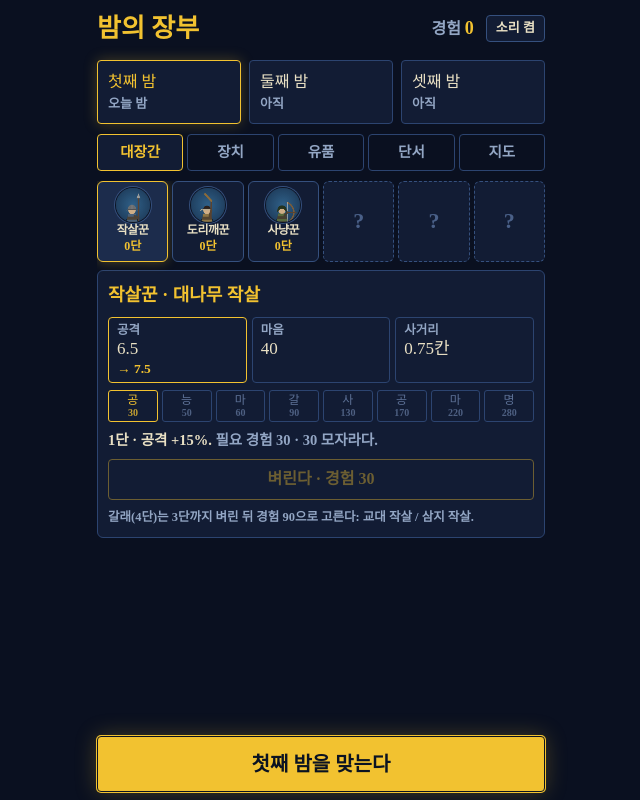
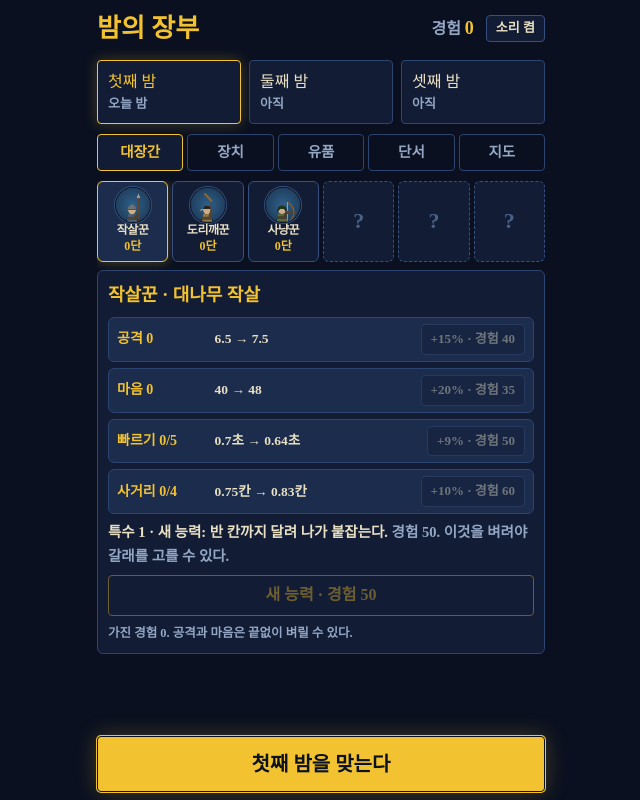
Before and after one commit to youncall31-glitch/Light2, a plain HTML site: page index.html in a window 1280 px wide. Both pictures are taken after a click on the button "등불을 든다". Shown: the whole page, without its empty margins (319-959 px from the left). Drawn offline with Linux system fonts and the light colour scheme; a web font is replaced by a local one.

Commit message:
대장간: 공격·마음·빠르기·사거리·특수를 골라 벼림 (기존 저장은 그대로 옮김)
Co-Authored-By: Claude Opus 5.5 <noreply@anthropic.com>
Claude-Session: https://claude.ai/code/session_01NxXvvHQB1Tc2TZWzfLkYNZ

```diff
--- a/index.html
+++ b/index.html
@@ -296,6 +296,12 @@ body.night.lay-full #sBattle{position:relative;gap:0}
 body.night.lay-full #stage{position:absolute;inset:0;border-radius:0}
 body.night.lay-full #hud{position:absolute;left:0;right:0;bottom:0;z-index:2;border:0;border-radius:0;box-shadow:none;background:linear-gradient(rgba(8,12,24,0),rgba(8,12,24,.72) 26%,rgba(8,12,24,.9));padding-top:16px}
 body.night.lay-full .ucard,body.night.lay-full .skbtn,body.night.lay-full .spbtn,body.night.lay-full #hud .mini{background:rgba(24,38,66,.7)}
+
+.trk{display:flex;flex-direction:column;gap:6px;grid-column:1/-1}
+.trow{display:grid;grid-template-columns:5.6em 1fr auto;align-items:center;gap:8px;padding:6px 8px;border:1px solid var(--line);border-radius:6px;background:var(--bg3)}
+.trow .tn{font-weight:700;color:var(--gold);font-size:14px}
+.trow .tv{font-size:13.5px;color:var(--cream);min-width:0}
+.trow .tb{padding:6px 9px;font-size:13px;white-space:nowrap}
 </style>
 
 <div id="app">
@@ -453,7 +459,7 @@ function newNight(night,seed,up,o){
   o=o||{};const card=o.card||null,sp=o.spirits||{};
   N={night,phase:'day',t:0,hour:-1,rng:mulberry(seed||1),courage:TUNE.start+(card==='meal'?40:0),lives:card==='few'?3:5,maxLives:5,
     next:0,waveN:0,pts:TUNE.pts+(o.pts||0)+(card==='tools'?4:0),gate:4,block:[],rock:[],pond:[],obj:[],dist:[],posts:null,dayPlaced:0,spUsed:0,sp:{},
-    units:[],foes:[],shots:[],woke:[],patches:[],queue:[],fx:[],over:null,up:up||{},br:o.br||{},depth:o.depth||0,uid:1,placed:0,card,
+    units:[],foes:[],shots:[],woke:[],patches:[],queue:[],fx:[],over:null,up:up||{},tr:o.tr||null,br:o.br||{},depth:o.depth||0,uid:1,placed:0,card,
     mod:{slow:card==='rain'?.8:1,move:card==='rain'?.6:1,burn:card==='rain'?.5:1,bowR:card==='wind'?40:0,boomR:card==='wind'?10:0,tele:card==='moon'?6:3,noTele:card==='dark',fogK:card==='thick'?1.3:1,courK:card==='catch'?1.3:1},
     unlocked:NIGHTS[night].units.slice(),stats:{woke:0,turned:0,back:0,deep:0,xp:0,boss:false,chain:0,pieces:0},
     devs:o.devs||{},beam:{c:4,need:TUNE.beamNeed},chainN:0,lastWake:-9,mid:null,midDone:false,xpK:1,bonusPack:0,tw:[],devObjs:[]};
@@ -464,10 +470,14 @@ function newNight(night,seed,up,o){
   return N;
 }
 function lvOf(kind){return N.up[kind]||0}
-function tierOf(kind){const L=lvOf(kind);return L>=4?2:L>=2?1:0}
-function atkK(kind){const L=lvOf(kind);return 1+.15*((L>=1)+(L>=6)+(L>=8))+.06*Math.max(0,L-8)}
-function hpK(kind){const L=lvOf(kind);return 1+.2*((L>=3)+(L>=7)+(L>=8))+.06*Math.max(0,L-8)}
-function rngK(kind){const L=lvOf(kind);return 1+.1*((L>=5)+(L>=8))}
+/* 다섯 갈래 벼림: a 공격, h 마음, s 빠르기, r 사거리, x 특수(1 새 능력, 2 갈래) */
+function trFromL(L){const e=Math.max(0,L-8);return{a:(L>=1)+(L>=6)+(L>=8)+Math.ceil(e/2),h:(L>=3)+(L>=7)+(L>=8)+Math.floor(e/2),s:0,r:(L>=5)+(L>=8),x:(L>=2)+(L>=4)};}
+function trOf(kind){if(N.tr){const t=N.tr[kind]||{};return{a:t.a||0,h:t.h||0,s:t.s||0,r:t.r||0,x:t.x||0};}return trFromL(lvOf(kind));}
+function tierOf(kind){return Math.min(2,trOf(kind).x)}
+function atkK(kind){return 1+.15*trOf(kind).a}
+function hpK(kind){return 1+.2*trOf(kind).h}
+function rngK(kind){return 1+.1*trOf(kind).r}
+function spdK(kind){return UNITS[kind]?1/Math.pow(.92,trOf(kind).s):1}
 function brOf(kind){return tierOf(kind)>=2?N.br[kind]||null:null}
 function moveOf(kind){return kind==='spear'?(brOf('spear')==='swap'?40:MOVE[tierOf(kind)])*N.mod.move:0}
 function rangeOf(kind){const t=tierOf(kind);if(SPIRITS[kind])return SPIRITS[kind].range;const k=rngK(kind);return kind==='spear'?moveOf(kind)+30*k:kind==='lamp'?(UNITS.lamp.range+(t>=1?14:0))*k:kind==='flail'?UNITS.flail.range*k*(brOf('flail')==='wide'?1.35:1):kind==='bow'?UNITS.bow.range*k+N.mod.bowR:UNITS[kind].range*k}
@@ -614,7 +624,7 @@ function step(dt){
   /* 유닛 */
   for(const u of N.units){
     let hs=1;for(const y of yuns)if(y!==u&&Math.hypot(y.x-u.x,y.y-u.y)<SPIRITS.yun.range){hs=1+.4*y.pw;break;}
-    u.cd-=dt*hs;if(u.lured>0)u.lured-=dt;
+    u.cd-=dt*hs*spdK(u.kind);if(u.lured>0)u.lured-=dt;
     if(u.atLure){u.lureT-=dt;if(u.lureT<=0){u.atLure=false;u.path=[{x:u.hx,y:u.hy}];u.walk=true;}}
     if(u.walk){ /* 걸어가는 중: 길을 막는 그림자와는 붙어 싸운다 */
       let bf=null,bd=BIG;for(const f of N.foes){const d=Math.hypot(u.x-f.x,u.y-f.y)-f.r;if(d<16&&d<bd){bd=d;bf=f;}}
@@ -733,7 +743,7 @@ function pickMid(id){
   else if(id==='gold'){N.extraTreasure=1;N.mod.spdK*=1.1;}else if(id==='dim'){N.lives=Math.max(1,N.lives-1);N.bonusPack=1;}
   N.mid=null;N.midDone=true;N.midCard=id;N.fx.push({k:'midpick',id});
 }
-if(typeof module!=='undefined')module.exports={spawn,DEVS,MIDS,beamAll,ringBell,pickMid,TUNE,atkK,hpK,rngK,lvOf,MOVE,UNITS,SPIRITS,FOES,NIGHTS,CARDS,ORDER,TILE,F_TOP,WAVES,BUILD,waveOf,newNight,place,summon,canPlace,snap,step,toggleBuild,setGate,startNightPhase,rangeOf,get:()=>N};
+if(typeof module!=='undefined')module.exports={spawn,trOf,trFromL,spdK,DEVS,MIDS,beamAll,ringBell,pickMid,TUNE,atkK,hpK,rngK,lvOf,MOVE,UNITS,SPIRITS,FOES,NIGHTS,CARDS,ORDER,TILE,F_TOP,WAVES,BUILD,waveOf,newNight,place,summon,canPlace,snap,step,toggleBuild,setGate,startNightPhase,rangeOf,get:()=>N};
 
 /* ───────── 이야기 ───────── */
 const STORY={
@@ -768,7 +778,7 @@ const jo=(w,a,b)=>w+(((w.charCodeAt(w.length-1)-0xAC00)%28)?a:b);
 /* ───────── 화면 ───────── */
 function boot(){
 const $=id=>document.getElementById(id);
-const FRESH=()=>({bp:0,pieces:0,devs:{},deep:0,night:0,xp:0,up:{},br:{},sp:{},pts:0,pity:0,draws:0,clues:[],mute:false});
+const FRESH=()=>({bp:0,pieces:0,devs:{},deep:0,night:0,xp:0,up:{},tr:{},br:{},sp:{},pts:0,pity:0,draws:0,clues:[],mute:false});
 let S=FRESH();
 try{const s=JSON.parse(localStorage.getItem('saebyeok4')||'null');if(s)S=Object.assign(S,s);}catch(e){}
 const save=()=>{try{localStorage.setItem('saebyeok4',JSON.stringify(S));}catch(e){}};
@@ -776,7 +786,13 @@ const reduce=matchMedia('(prefers-reduced-motion:reduce)').matches;
 let openedAt=0;
 document.addEventListener('click',e=>{if(performance.now()-openedAt<380){e.stopPropagation();e.preventDefault();}},true);
 document.addEventListener('dblclick',e=>e.preventDefault(),{passive:false});
-const upC=L=>L<8?UPCOST[L]:280+60*(L-7),lvS=k=>S.up[k]||0,tierS=k=>{const L=lvS(k);return L>=4?2:L>=2?1:0;},brName=k=>{const b=BR[k].find(x=>x[0]===S.br[k]);return b?b[1]:WEAP[k][1];},dispTier=k=>{const t=tierS(k);return t<2?t:BR[k].findIndex(x=>x[0]===S.br[k])>0?3:2;};
+if(!S.trV){S.tr={};for(const k in S.up)S.tr[k]=trFromL(S.up[k]||0);S.trV=1;}
+const TK=k=>S.tr[k]||(S.tr[k]={a:0,h:0,s:0,r:0,x:0});
+/* 다섯 갈래 벼림: 값은 갈래마다 따로 오른다 */
+const TRK=[['a','공격','+15%',n=>40+30*n,99],['h','마음','+20%',n=>35+25*n,99],['s','빠르기','+9%',n=>50+40*n,5],['r','사거리','+10%',n=>60+50*n,4]],XC=[50,90];
+const trCost=(k,id)=>{const t=TK(k);if(id==='x')return t.x<2?XC[t.x]:null;const d=TRK.find(q=>q[0]===id);return t[id]>=d[4]?null:d[3](t[id]);};
+const canUp=k=>['a','h','s','r','x'].some(id=>{const c=trCost(k,id);return c!=null&&S.xp>=c;});
+const lvS=k=>{const t=TK(k);return t.a+t.h+t.s+t.r+t.x;},tierS=k=>Math.min(2,TK(k).x),brName=k=>{const b=BR[k].find(x=>x[0]===S.br[k]);return b?b[1]:WEAP[k][1];},dispTier=k=>{const t=tierS(k);return t<2?t:BR[k].findIndex(x=>x[0]===S.br[k])>0?3:2;};
 const SCR=['sTitle','sHome','sStory','sBattle','sMap'];
 function show(id){SCR.forEach(s=>$(s).hidden=s!==id);openedAt=performance.now();}
 function ov(id,on){$(id).hidden=!on;if(on)openedAt=performance.now();}
@@ -884,27 +900,29 @@ function renderHome(){
   /* 대장간: 위에 다섯 칸, 아래에 고른 이의 다음 벼림 하나 */
   const fg=$('forge');fg.textContent='';
   ORDER.forEach(k=>{const met=open.includes(k),b=document.createElement('button');b.className='utile'+(fsel===k?' on':'')+(met?'':' lock');b.disabled=!met;
-    if(met){b.append(fig(k,'ficon'));const n=document.createElement('span');n.className='un';n.textContent=UNITS[k].name;const l=document.createElement('span');l.className='lv';l.textContent=`${lvS(k)}단`;b.append(n,l);if(S.xp>=upC(lvS(k)))b.classList.add('can');}else b.textContent='?';
+    if(met){b.append(fig(k,'ficon'));const n=document.createElement('span');n.className='un';n.textContent=UNITS[k].name;const l=document.createElement('span');l.className='lv';l.textContent=`${lvS(k)}단`;b.append(n,l);if(canUp(k))b.classList.add('can');}else b.textContent='?';
     b.onclick=()=>{fsel=k;tone(196,.08,.04,'triangle');renderHome();};fg.appendChild(b);});
-  const k=fsel,L=lvS(k),fd=$('fdetail');fd.textContent='';
-  const h=document.createElement('p');h.className='fhead';h.textContent=`${UNITS[k].name} · ${L<2?WEAP[k][0]:L<4?WEAP[k][1]:brName(k)}`;
-  const stat=l=>{const U=UNITS[k],ak=1+.15*((l>=1)+(l>=6)+(l>=8))+.06*Math.max(0,l-8),hk=1+.2*((l>=3)+(l>=7)+(l>=8))+.06*Math.max(0,l-8),rk=1+.1*((l>=5)+(l>=8)),sw=l>=4&&S.br.spear==='swap';
-    return{atk:(k==='lamp'?4:U.dmg)*ak,hp:U.hp*hk,rng:(k==='spear'?30*rk+(l>=2?(sw?40:20):0):k==='lamp'?(78+(l>=2?14:0))*rk:U.range*rk)/40};};
-  const now=stat(L),nx=stat(L+1),f1=v=>(Math.round(v*10)/10).toString();
-  const tb=document.createElement('div');tb.className='fstats';
-  [['공격',now.atk,nx.atk,''],['마음',now.hp,nx.hp,''],['사거리',now.rng,nx.rng,'칸']].forEach(([nm,a,b,u])=>{const d=document.createElement('div'),up=b>a+.001;d.className=up?'up':'';d.innerHTML='<span></span><b></b><i></i>';d.children[0].textContent=nm;const f2=v=>u?(Math.round(v*100)/100).toString():f1(v);d.children[1].textContent=f2(a)+u;d.children[2].textContent=up?`→ ${f2(b)}${u}`:'';tb.append(d);});
-  const pips=document.createElement('div');pips.className='pips';STEP.forEach((s2,i)=>{const p=document.createElement('span');p.innerHTML='<b></b><i></i>';p.children[0].textContent=STEPS[s2][0];p.children[1].textContent=UPCOST[i];p.className=i<L?'done':i===L?'next':'';pips.append(p);});if(L>=8){const p=document.createElement('span');p.innerHTML='<b></b><i></i>';p.children[0].textContent='+'+(L-8);p.children[1].textContent=upC(L);p.className='next';pips.append(p);}
-  fd.append(h,tb,pips);
+  const k=fsel,T=TK(k),fd=$('fdetail');fd.textContent='';
+  const h=document.createElement('p');h.className='fhead';h.textContent=`${UNITS[k].name} · ${T.x<1?WEAP[k][0]:T.x<2?WEAP[k][1]:brName(k)}`;
+  const U=UNITS[k],sw=T.x>=2&&S.br.spear==='swap',f1=v=>(Math.round(v*10)/10).toString(),f2=v=>(Math.round(v*100)/100).toString();
+  const val={a:n=>f1((k==='lamp'?4:U.dmg)*(1+.15*n)),h:n=>f1(U.hp*(1+.2*n)),s:n=>f2(U.cd*(k==='flail'&&T.x>=1?.8:1)*Math.pow(.92,n))+'초',
+    r:n=>f2((k==='spear'?30*(1+.1*n)+(T.x>=1?(sw?40:20):0):k==='lamp'?(78+(T.x>=1?14:0))*(1+.1*n):U.range*(1+.1*n))/40)+'칸'};
   const act=()=>{bell(175,.16);tone(880,.12,.05,'triangle');save();renderHome();};
-  const need=c=>S.xp>=c?`필요 경험 ${c} · 가진 경험 ${S.xp}`:`필요 경험 ${c} · ${c-S.xp} 모자라다`;
-  if(L>=8){const p=document.createElement('p');p.className='fnext';p.innerHTML='<b></b> ';p.children[0].textContent=`${L+1}단 · 더 벼림: 공격 +6%, 마음 +6%.`;p.append(need(upC(L))+'. 끝없이 벼릴 수 있고, 단마다 경험이 60씩 더 든다.');
-    const b=document.createElement('button');b.className='fbtn';b.textContent=`벼린다 · 경험 ${upC(L)}`;b.disabled=S.xp<upC(L);b.onclick=()=>{if(S.xp<upC(L))return;S.xp-=upC(L);S.up[k]=L+1;act();};fd.append(p,b);}
-  else if(STEP[L]==='br'){const p=document.createElement('p');p.className='fnext';p.innerHTML='<b>4단 · 갈래 선택.</b> ';p.append(`${need(UPCOST[L])}. 아래에서 하나를 고르면 벼려진다. 나중에 값 없이 바꿀 수 있다.`);fd.append(p);}
-  else{const p=document.createElement('p');p.className='fnext';p.innerHTML='<b></b> ';p.children[0].textContent=`${L+1}단 · ${STEP[L]==='abil'?'새 능력: '+ABIL1[k]:STEPS[STEP[L]][1]}.`;p.append(need(UPCOST[L])+'.');
-    const b=document.createElement('button');b.className='fbtn';b.textContent=`벼린다 · 경험 ${UPCOST[L]}`;b.disabled=S.xp<UPCOST[L];b.onclick=()=>{if(S.xp<UPCOST[L])return;S.xp-=UPCOST[L];S.up[k]=L+1;act();};fd.append(p,b);}
-  if(L<3){const p=document.createElement('p');p.className='fnext sm';p.textContent=`갈래(4단)는 3단까지 벼린 뒤 경험 ${UPCOST[3]}으로 고른다: ${BR[k].map(x=>x[1]).join(' / ')}.`;fd.append(p);}
-  if(L>=3){const row=document.createElement('div');row.className='brow';BR[k].forEach(([id,nm,tx])=>{const b=document.createElement('button'),on=L>=4&&S.br[k]===id;b.className='brbtn'+(on?' on':'');b.innerHTML='<b></b><span></span>';b.children[0].textContent=nm+(L<4?'':on?' · 쓰는 중':' · 바꾼다');b.children[1].textContent=tx;b.disabled=on||(L<4&&S.xp<UPCOST[3]);
-      b.onclick=()=>{if(L<4){if(S.xp<UPCOST[3])return;S.xp-=UPCOST[3];S.up[k]=4;}S.br[k]=id;act();};row.append(b);});fd.append(row);}
+  const buy=(id,fn)=>{const c=trCost(k,id);if(c==null||S.xp<c)return;S.xp-=c;fn();act();};
+  const tb=document.createElement('div');tb.className='trk';
+  TRK.forEach(([id,nm,st,cf,mx])=>{const n=T[id],c=trCost(k,id),r=document.createElement('div');r.className='trow';
+    r.innerHTML='<span class="tn"></span><span class="tv"></span><button class="tb"></button>';
+    r.children[0].textContent=`${nm} ${n}${mx<99?'/'+mx:''}`;r.children[1].textContent=c==null?`${val[id](n)} · 끝`:`${val[id](n)} → ${val[id](n+1)}`;
+    const bt=r.children[2];if(c==null){bt.textContent='다 벼림';bt.disabled=true;}else{bt.textContent=`${st} · 경험 ${c}`;bt.disabled=S.xp<c;bt.onclick=()=>buy(id,()=>{T[id]++;S.up[k]=lvS(k);});}
+    tb.append(r);});
+  fd.append(h,tb);
+  /* 특수: 새 능력 → 갈래 하나 고르기 */
+  const sx=document.createElement('p');sx.className='fnext';sx.innerHTML='<b></b> ';
+  if(T.x<1){sx.children[0].textContent=`특수 1 · 새 능력: ${ABIL1[k]}.`;sx.append(`경험 ${XC[0]}. 이것을 벼려야 갈래를 고를 수 있다.`);const bt=document.createElement('button');bt.className='fbtn';bt.textContent=`새 능력 · 경험 ${XC[0]}`;bt.disabled=S.xp<XC[0];bt.onclick=()=>buy('x',()=>{T.x=1;S.up[k]=lvS(k);});fd.append(sx,bt);}
+  else{sx.children[0].textContent=T.x<2?`특수 2 · 갈래 ${BR[k].length}개 중 하나.`:`특수 · ${ABIL1[k]}.`;sx.append(T.x<2?`경험 ${XC[1]}. 고른 뒤에도 값 없이 바꿀 수 있다.`:'갈래는 값 없이 바꿀 수 있다.');fd.append(sx);
+    const row=document.createElement('div');row.className='brow';BR[k].forEach(([id,nm,tx])=>{const b=document.createElement('button'),on=T.x>=2&&S.br[k]===id;b.className='brbtn'+(on?' on':'');b.innerHTML='<b></b><span></span>';b.children[0].textContent=nm+(T.x<2?` · 경험 ${XC[1]}`:on?' · 쓰는 중':' · 바꾼다');b.children[1].textContent=tx;b.disabled=on||(T.x<2&&S.xp<XC[1]);
+      b.onclick=()=>{if(T.x<2){buy('x',()=>{T.x=2;S.br[k]=id;S.up[k]=lvS(k);});}else{S.br[k]=id;act();}};row.append(b);});fd.append(row);}
+  {const p=document.createElement('p');p.className='fnext sm';p.textContent=`가진 경험 ${S.xp}. 공격과 마음은 끝없이 벼릴 수 있다.`;fd.append(p);}
   /* 유품 */
   const sl=$('spList');sl.textContent='';
   Object.keys(SPIRITS).forEach(id=>{const s=S.sp[id],d=document.createElement('div');d.className='frow'+(s?'':' unmet');
@@ -933,7 +951,7 @@ const HELP=[['이기는 법','열두 물결의 그림자를 모두 깨우면 해
  ['한밤의 선택','여섯째 물결을 넘기면 카드 셋 가운데 하나를 고른다. 덕은 그냥 좋고, 날씨는 양쪽에 걸리고, 내기는 위험한 만큼 더 받는다.'],
  ['장치','금빛 보물 그림자를 깨우면 설계도 조각이 나온다. 다 모이면 새벽에 조각을 돌려 맞춘다. 돌 대포, 가짜 등불, 마을 종, 거울 순서로 얻는다.'],
  ['홀림과 영혼','마음(발밑 줄)이 다한 이는 약한 그림자가 된다. 깨우면 마을로 돌아가고, 곁에 있던 이들의 마음이 30% 찬다. 영혼은 유품으로 부른다. 한 밤에 둘까지, 40초쯤 머문다.'],
- ['벼림과 새벽','대장간에서 여덟 단까지 벼린다. 공격, 능력, 마음, 갈래, 사거리가 번갈아 오른다. 이기면 새벽 꾸러미 하나를 푼다. 빈 꾸러미는 없다.']];
+ ['벼림과 새벽','대장간에서 공격, 마음, 빠르기, 사거리, 특수를 골라서 벼린다. 특수는 새 능력을 얻은 뒤 갈래 하나를 고른다. 공격과 마음은 끝없이 오른다. 이기면 새벽 꾸러미 하나를 푼다. 빈 꾸러미는 없다.']];
 let hp=0,helpWas=false;
 function helpPage(){$('helpTitle').textContent=HELP[hp][0];$('helpText').textContent=HELP[hp][1];$('helpNo').textContent=`${hp+1} / ${HELP.length}`;$('helpPrev').disabled=hp===0;$('helpNext').disabled=hp===HELP.length-1;}
 $('btnInfo').onclick=()=>{helpWas=paused;paused=true;helpPage();ov('ovHelp',true);};
@@ -1669,7 +1687,7 @@ function pickCard(n){
   ov('ovCards',true);tone(147,.5,.05,'sine');
 }
 function begin(n,cd){
-  newNight(n,(Math.random()*1e9)|0,S.up,{card:cd.id,spirits:S.sp,pts:S.pts,br:S.br,devs:S.devs,depth:S.night>=3?(S.deep||0):0});
+  newNight(n,(Math.random()*1e9)|0,S.up,{tr:S.tr,card:cd.id,spirits:S.sp,pts:S.pts,br:S.br,devs:S.devs,depth:S.night>=3?(S.deep||0):0});
   sel='gate';pend=null;insp=null;paused=false;speed=1;banner={t:0,a:'낮',b:`${cd.name} · 문을 정하고 채비를 놓는다`};$('btnSpeed').textContent='×1';for(const k of ORDER)delete $('u_'+k).dataset.open;$('spRow').dataset.k='-';fxs=[];
   const o=S.night>0;$('nightRow').hidden=true;tut={treasure:!!S.draws&&S.night>1,carry:S.night>1,place:o,wake:o,turn:o,deep:o,promo:o,pend:o,rest:o,back:o,root:o,walk:o};shown=false;dawnA=0;
   document.body.classList.add('battle');show('sBattle');resize();hud();
@@ -1679,7 +1697,7 @@ function begin(n,cd){
 let draw=null,drawQ=[];
 function rollDraw(){
   const rk=N.card==='thick'?2:N.card==='few'?1.5:1,ids=Object.keys(SPIRITS),own=ids.filter(k=>starOf(k)),grow=ids.filter(k=>!S.sp[k]||S.sp[k].star<3||(S.sp[k].w||0)<3);
-  const wp=own.filter(k=>(S.sp[k].w||0)<3),nextU=NIGHTS[Math.min(S.night+1,2)].units.filter(k=>lvS(k)<8&&STEP[lvS(k)]!=='br');
+  const wp=own.filter(k=>(S.sp[k].w||0)<3),nextU=NIGHTS[Math.min(S.night+1,2)].units.filter(k=>true);
   const w={sp:grow.length?.25*rk:0,wp:wp.length?.2:0,big:nextU.length?.05*rk:0,pc:S.bp<4?.12:0,xp:.25,pts:.13};
   let kind='xp';if(!S.draws||(S.pity>=3&&grow.length))kind='sp';else{let r=Math.random()*(w.sp+w.wp+w.big+w.xp+w.pts);for(const k in w){r-=w[k];if(r<0){kind=k;break;}}}
   const first=!S.draws;S.draws++;if(kind==='sp')S.pity=0;else S.pity++;
@@ -1688,7 +1706,7 @@ function rollDraw(){
     if(s.star<3){s.star++;return{r:2,sp:id,kd:'유품',nm:`${N2.name} ${'★'.repeat(s.star)}`,ln:`같은 이의 물건이 또 왔다. 더 오래 머물고 더 세진다.`};}
     s.w=(s.w||0)+1;return{r:1,sp:id,kd:'영혼의 연장',nm:`${N2.name}의 연장 +${s.w}`,ln:'별이 다 찬 이의 물건은 연장이 된다. 힘이 25% 는다.'};}
   if(kind==='wp'){const id=wp[Math.floor(Math.random()*wp.length)],s=S.sp[id];s.w=(s.w||0)+1;return{r:1,sp:id,kd:'영혼의 연장',nm:`${SPIRITS[id].name}의 연장 +${s.w}`,ln:'생전에 쓰던 연장이다. 힘이 25% 는다.'};}
-  if(kind==='big'){const k=nextU[Math.floor(Math.random()*nextU.length)];const L=lvS(k);S.up[k]=L+1;return{r:2,kd:'큰 벼림',nm:`${UNITS[k].name} ${L+1}단`,ln:`무기가 한 단 벼려져 왔다. ${STEP[L]==='abil'?ABIL1[k]:STEPS[STEP[L]][1]}.`};}
+  if(kind==='big'){const k=nextU[Math.floor(Math.random()*nextU.length)];const T=TK(k),id=Math.random()<.5?'a':'h';T[id]++;S.up[k]=lvS(k);return{r:2,kd:'큰 벼림',nm:`${UNITS[k].name} ${id==='a'?'공격':'마음'} ${T[id]}`,ln:id==='a'?'무기가 한 번 더 벼려져 왔다. 공격 +15%.':'단단한 옷 한 벌이 왔다. 마음 +20%.'};}
   if(kind==='pc'){S.pieces++;const need=BPNEED[S.bp];return{r:1,kd:'설계도 조각',nm:`${DEVNAME[DEVS[S.bp]]} 조각`,ln:`대장간 설계도 한 조각. ${Math.min(S.pieces,need)}/${need}.${S.pieces>=need?' 다 모였다. 곧 맞춘다.':''}`};}
   if(kind==='pts'){S.pts++;return{r:1,kd:'일손',nm:'일꾼 한 사람',ln:'깨어난 이웃이 낮일을 돕겠다고 남았다. 낮의 일손이 밤마다 1 는다.'};}
   S.xp+=60;return{r:0,kd:'벼림쇠',nm:'쇳덩이 한 짐',ln:'대장간에 보탤 쇠다. 경험 +60.'};
```
